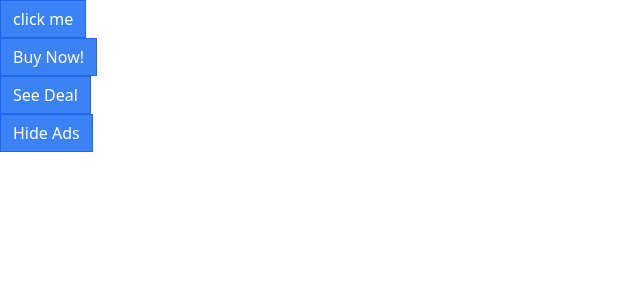
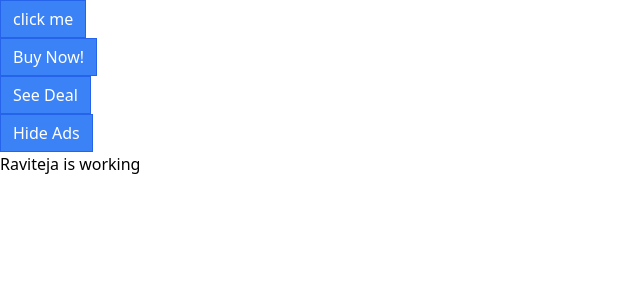
Before and after one commit to Raviteja180/Reusable-special-components, a React (Create React App) app: page / in a window 1280 px wide. Shown: the top 300 px of the page, without its empty margins (0-640 px from the left). Built offline with nearby package versions, Linux system fonts and the light colour scheme.

Commit message:
added h1 tag

```diff
--- a/src/App.js
+++ b/src/App.js
@@ -5,6 +5,7 @@ function App(){
        <div><Button>Buy Now!</Button></div>
        <div><Button>See Deal</Button></div>
        <div><Button>Hide Ads</Button></div>
+       <h1>Raviteja is working</h1>
     </div>
 }
 
```
